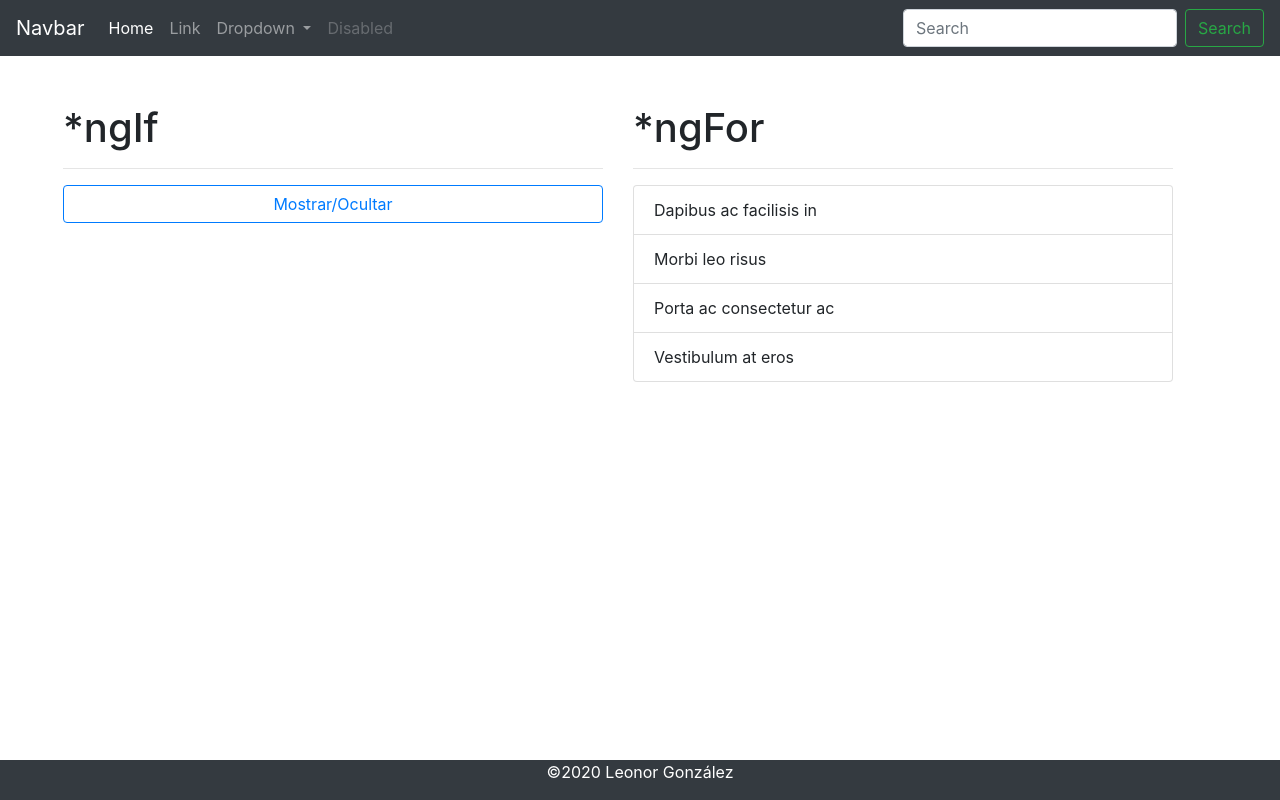
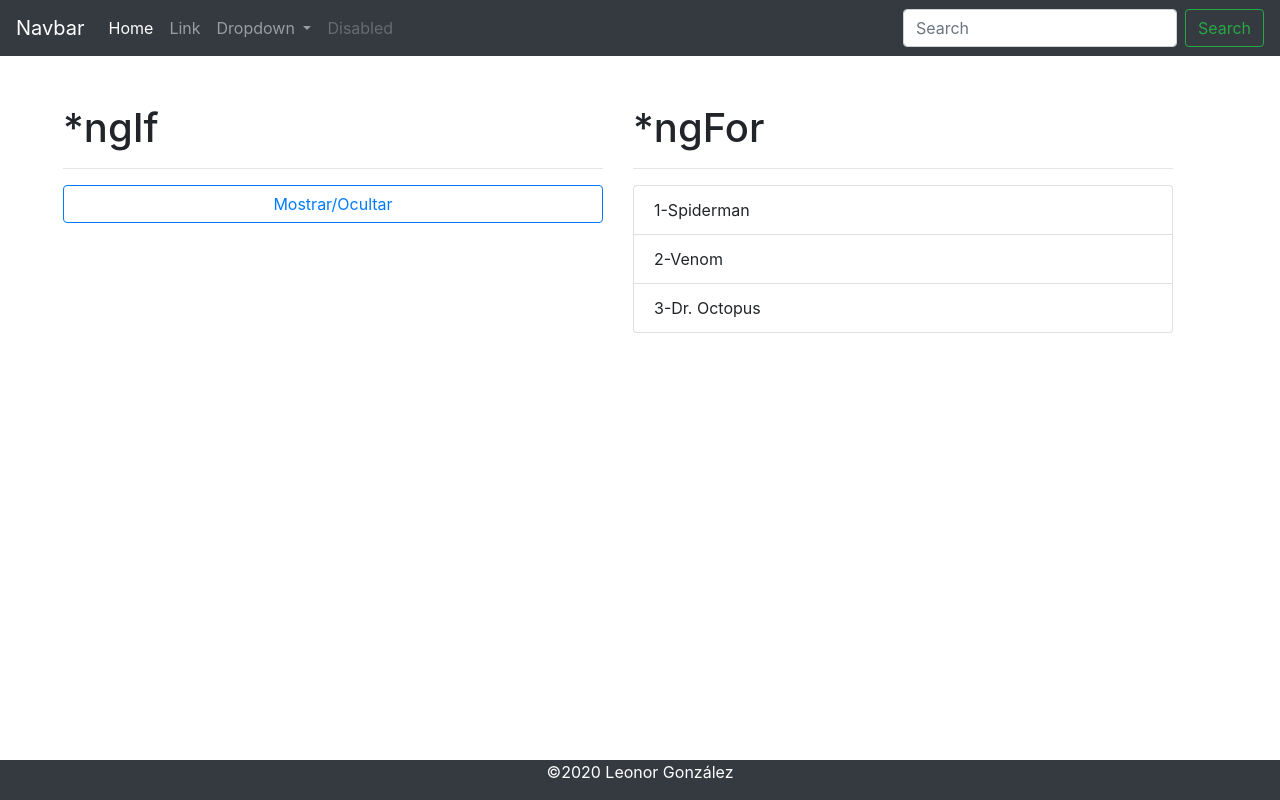
Before and after one commit to Alonsogcl/01-HOLA-MUNDO, an Angular app: page / in a window 1280 px wide. Built offline with nearby package versions, Linux system fonts and the light colour scheme.

Commit message:
ngFor implementado

```diff
--- a/src/app/components/body/body.component.html
+++ b/src/app/components/body/body.component.html
@@ -3,26 +3,25 @@
 <div class="row">
     <div class="col">
         <h1>*ngIf</h1>
-        <hr />
-        <div *ngIf="mostrar" class=" card text-white bg-primary mb-3 " style="max-width: 100%; ">
+        <hr/>
+        <div *ngIf="mostrar" class="card text-white bg-primary mb-3" style="max-width: 100%;">
             <!--<div class="card-header ">Header</div>-->
-            <div class="card-body ">
-                <h5 class="card-title ">{{frase.autor}}</h5>
-                <p class="card-text ">{{frase.mensaje}}</p>
+            <div class="card-body">
+                <h5 class="card-title">{{ frase.autor }}</h5>
+                <p class="card-text">{{ frase.mensaje }}</p>
             </div>
         </div>
-        <button (click)="mostrar=!mostrar" class=" btn btn-outline-primary btn-block ">
-            Mostrar/Ocultar
-        </button>
+        <button (click)="mostrar = !mostrar" class="btn btn-outline-primary btn-block">
+      Mostrar/Ocultar
+    </button>
     </div>
-    <div class="col ">
+    <div class="col">
         <h1>*ngFor</h1>
         <hr />
-        <ul class="list-group ">
-            <li class="list-group-item ">Dapibus ac facilisis in</li>
-            <li class="list-group-item ">Morbi leo risus</li>
-            <li class="list-group-item ">Porta ac consectetur ac</li>
-            <li class="list-group-item ">Vestibulum at eros</li>
+        <ul class="list-group">
+            <li *ngFor="let personaje of personajes; let i = index" class="list-group-item">
+                {{ i + 1 }}-{{ personaje }}
+            </li>
         </ul>
     </div>
 </div>
--- a/src/app/components/body/body.component.ts
+++ b/src/app/components/body/body.component.ts
@@ -1,16 +1,16 @@
-import {Component} from '@angular/core';
+import { Component } from "@angular/core";
 
 @Component({
-    selector: 'app-body',
-    templateUrl: './body.component.html'
+  selector: "app-body",
+  templateUrl: "./body.component.html",
 })
+export class BodyComponent {
+  mostrar = false; // Propiedad
 
-export class BodyComponent {
+  public frase: any = {
+    mensaje: "Un gran poder requiere una gran responsabilidad",
+    autor: "Ben Parker",
+  };
 
-    mostrar = false; // Propiedad
-
-    public frase: any = {
-        mensaje: 'Un gran poder requiere una gran responsabilidad',
-        autor: 'Ben Parker'
-    };
+  personajes: string[] = ["Spiderman", "Venom", "Dr. Octopus"];
 }
```
